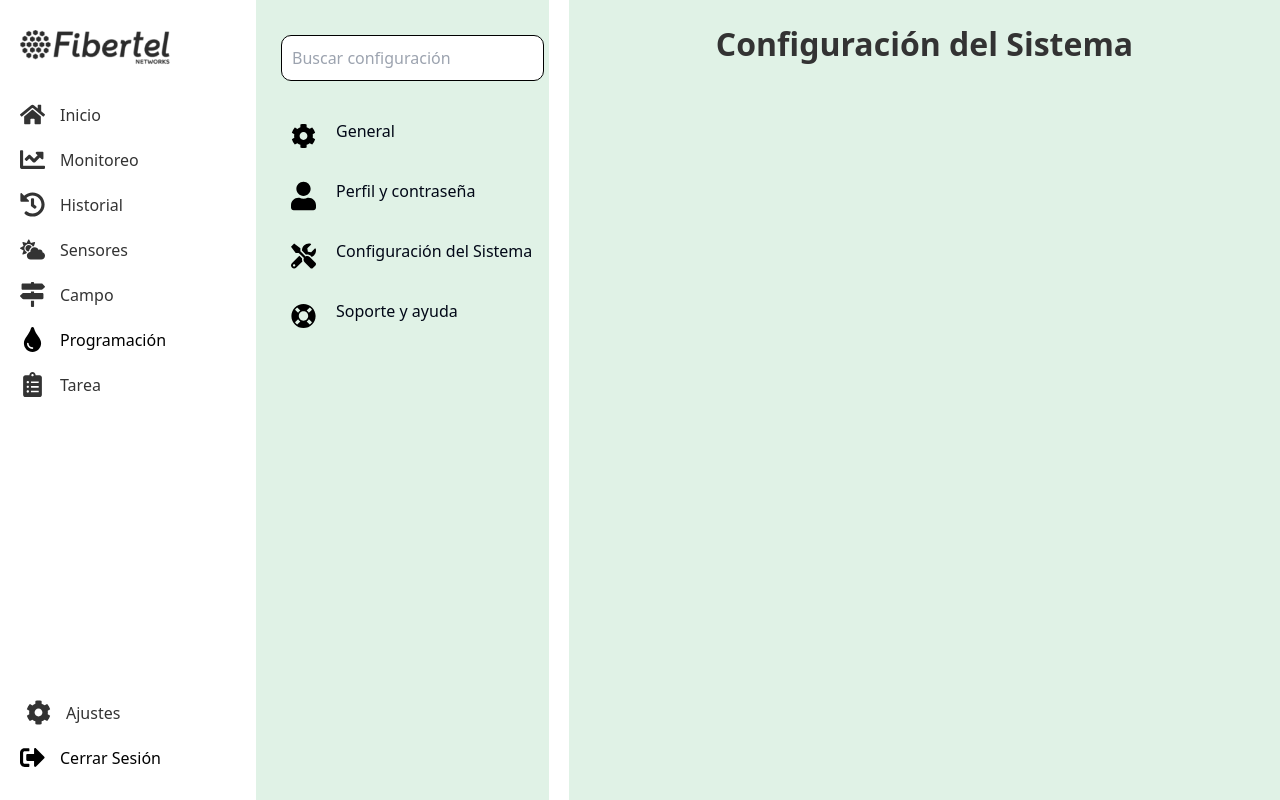
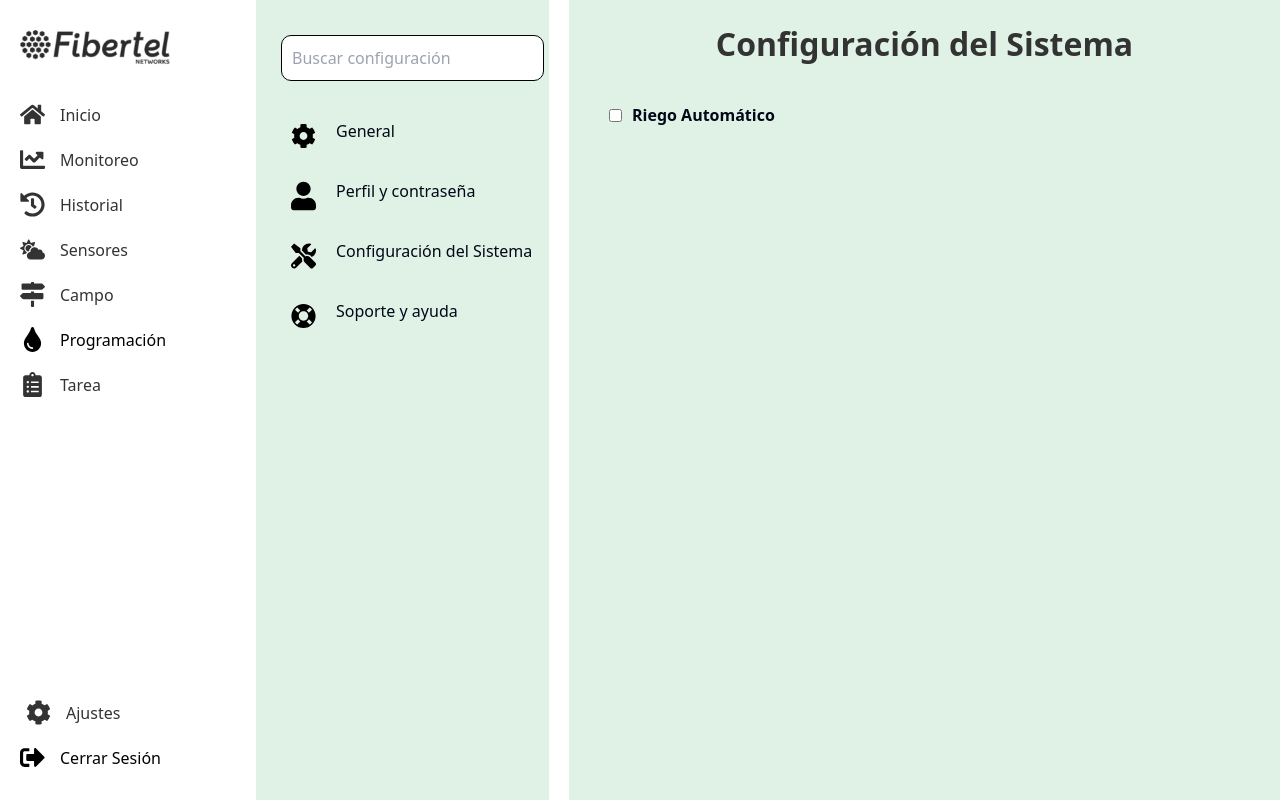
Before and after one commit to RivaldoFernandez/rma, a React (Vite) app: page /ajustes_cuenta in a window 1280 px wide. Both pictures are taken after a click on the element "Configuración del Sistema". Built offline with nearby package versions, Linux system fonts and the light colour scheme.

Commit message:
Componentes config de ajustes

```diff
--- /dev/null
+++ b/src/components/Config/ConfigSistema.css
@@ -0,0 +1,80 @@
+.config-container {
+    padding: 20px;
+    display: flex;
+    flex-direction: column;
+    align-items: flex-start;
+  }
+
+  .checkbox-container {
+    display: flex;
+    align-items: center;
+    margin-bottom: 15px;
+  }
+
+  .checkbox {
+    margin-right: 10px;
+  }
+
+  .collapsible-content {
+    display: flex;
+    flex-direction: column;
+    transition: max-height 0.5s ease;
+    overflow: hidden;
+  }
+
+  .collapsed {
+    max-height: 0;
+  }
+
+  .expanded {
+    max-height: 500px; /* Ajusta este valor según el contenido */
+  }
+
+  .input-container {
+    display: flex;
+    flex-direction: column;
+    gap: 10px;
+    margin-top: 15px;
+  }
+
+  .input-field {
+    padding: 10px;
+    border: 1px solid #ccc;
+    border-radius: 5px;
+    width: 100%;
+  }
+
+  .save-button {
+    background-color: #28a745;
+    color: white;
+    padding: 10px;
+    border: none;
+    border-radius: 5px;
+    cursor: pointer;
+    transition: background-color 0.3s;
+  }
+
+  .save-button:hover {
+    background-color: #218838;
+  }
+
+  .disabled-input {
+    background-color: #e9ecef;
+    cursor: not-allowed;
+  }
+
+
+
+  /* Oculta los botones de incremento y decremento en la mayoría de los navegadores */
+.input-field {
+    -moz-appearance: textfield; /* Firefox */
+    -webkit-appearance: none; /* Chrome, Safari */
+    appearance: none; /* Estándar */
+  }
+
+  /* Estilos adicionales para Safari */
+  .input-field::-webkit-inner-spin-button,
+  .input-field::-webkit-outer-spin-button {
+    -webkit-appearance: none;
+    margin: 0;
+  }
--- /dev/null
+++ b/src/components/Config/Config_sistema.jsx
@@ -0,0 +1,54 @@
+import React, { useState } from "react";
+import "./ConfigSistema.css"; // Importa el archivo CSS
+
+const ConfigSistema = () => {
+  const [isChecked, setIsChecked] = useState(false);
+
+  const handleCheckboxChange = () => {
+    setIsChecked(!isChecked);
+  };
+
+  return (
+    <div className="config-container">
+      <label className="checkbox-container">
+        <input
+          type="checkbox"
+          checked={isChecked}
+          onChange={handleCheckboxChange}
+          className="checkbox"
+        />
+        Riego Automático
+      </label>
+      <div
+        className={`collapsible-content ${
+          isChecked ? "expanded" : "collapsed"
+        }`}
+      >
+        <select className="input-field" disabled={!isChecked}>
+          {/* <option value="">Selecciona ESP32</option>
+          <option value="esp32-1">ESP32 1</option>
+          <option value="esp32-2">ESP32 2</option> */}
+        </select>
+        <div className="input-container">
+          <input
+            type="number"
+            placeholder="Capacidad de campo"
+            className={`input-field ${!isChecked ? "disabled-input" : ""}`}
+            disabled={!isChecked}
+          />
+          <input
+            type="number"
+            placeholder="Punto de marchites permanente"
+            className={`input-field ${!isChecked ? "disabled-input" : ""}`}
+            disabled={!isChecked}
+          />
+          <button className="save-button" disabled={!isChecked}>
+            Guardar
+          </button>
+        </div>
+      </div>
+    </div>
+  );
+};
+
+export default ConfigSistema;
--- a/src/pages/Ajustes_Cuenta.jsx
+++ b/src/pages/Ajustes_Cuenta.jsx
@@ -16,6 +16,7 @@ import {
   FaTint ,
 } from "react-icons/fa";
 import "../style/Ajustes_Cuenta.css";
+import ConfigSistema from "../components/Config/Config_sistema";
 
 const Ajustes_Cuenta = () => {
   const [selectedOption, setSelectedOption] = useState(null);
@@ -174,6 +175,7 @@ const Ajustes_Cuenta = () => {
             {selectedOption === "configuracion" && (
               <form>
                 <h2 className="text-title-option">Configuración del Sistema</h2>
+                <ConfigSistema/>
               </form>
             )}
             {selectedOption === "soporte" && (
```
Also changed, not shown: src/components/Config/General.jsx (added), src/components/Config/Perfil.jsx (added), src/components/Config/Soporte.jsx (added).
